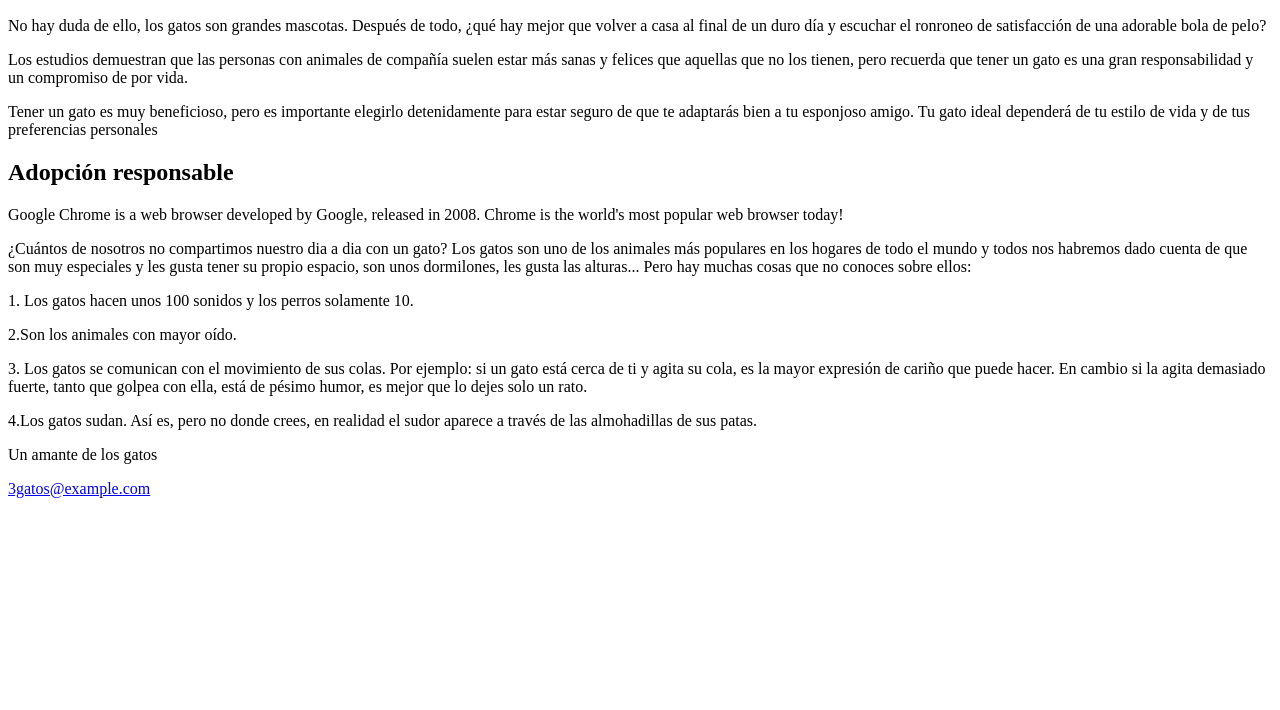
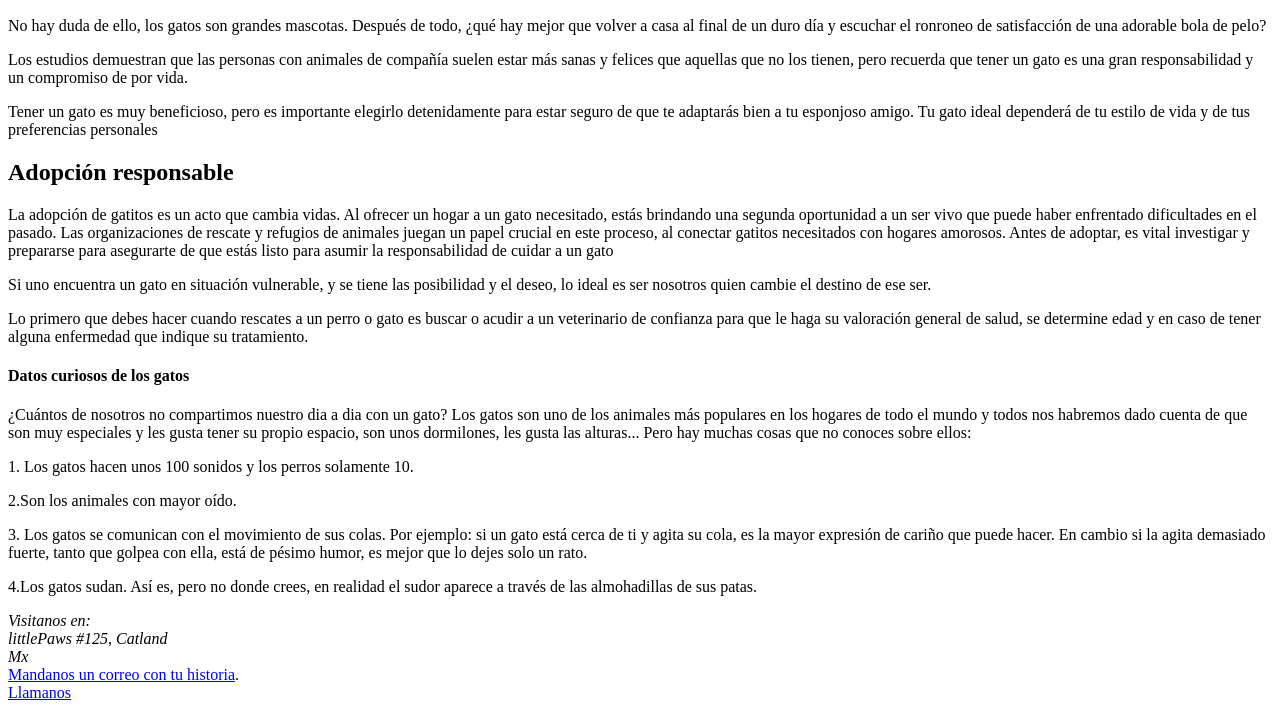
Before and after one commit to AbSofia/M1P03_Abril_Galindo_Pe-a, a plain HTML site: page index.html in a window 1280 px wide. Shown: the part 180-890 px from the top of the page. Before the commit the page ends 800 px from the top, so only its background shows below. Drawn offline with Linux system fonts and the light colour scheme.

Commit message:
section y footer

```diff
--- a/index.html
+++ b/index.html
@@ -28,23 +28,46 @@
 
             <article>
                 <h2>Adopción responsable</h2>
-                <p>Google Chrome is a web browser developed by Google, released in 2008. Chrome is the world's most popular web browser today!</p>
+                <p>La adopción de gatitos es un acto que cambia vidas. Al ofrecer un hogar a un gato necesitado, estás brindando una
+                segunda oportunidad a un ser vivo que puede haber enfrentado dificultades en el pasado. Las organizaciones de rescate y
+                refugios de animales juegan un papel crucial en este proceso, al conectar gatitos necesitados con hogares amorosos.
+                Antes de adoptar, es vital investigar y prepararse para asegurarte de que estás listo para asumir la responsabilidad de
+                cuidar a un gato</p>
+                <p>Si uno encuentra un gato en situación vulnerable, y se tiene las posibilidad y el deseo, lo ideal es ser nosotros quien cambie el
+                destino de ese ser.</p>
+                <p>Lo primero que debes hacer cuando rescates a un perro o gato es buscar o acudir a un veterinario de confianza para que
+                le haga su valoración general de salud, se determine edad y en caso de tener alguna enfermedad que indique su
+                tratamiento.</p>
             </article>
     </section>
 
-    <p>¿Cuántos de nosotros no compartimos nuestro dia a dia con un gato? Los gatos son uno de los animales más populares en los hogares
-    de todo el mundo y todos nos habremos dado cuenta de que son muy especiales y les gusta tener su propio espacio, son unos dormilones, les gusta las alturas...
+    <aside>
+        <article><h4>Datos curiosos de los gatos</h4>
+          <p>¿Cuántos de nosotros no compartimos nuestro dia a dia con un gato? Los gatos son uno de los animales más populares en
+            los hogares
+            de todo el mundo y todos nos habremos dado cuenta de que son muy especiales y les gusta tener su propio espacio, son
+            unos dormilones, les gusta las alturas...
             Pero hay muchas cosas que no conoces sobre ellos:</p>
          <p>1. Los gatos hacen unos 100 sonidos y los perros solamente 10.</p>
          <p> 2.Son los animales con mayor oído.</p>
-    <p>3. Los gatos se comunican con el movimiento de sus colas. Por ejemplo: si un gato está cerca de ti y agita su cola, es la
-    mayor expresión de cariño que puede hacer. En cambio si la agita demasiado fuerte, tanto que golpea con ella, está de
+         <p>3. Los gatos se comunican con el movimiento de sus colas. Por ejemplo: si un gato está cerca de ti y agita su cola,
+            es la
+            mayor expresión de cariño que puede hacer. En cambio si la agita demasiado fuerte, tanto que golpea con ella, está
+            de
             pésimo humor, es mejor que lo dejes solo un rato.</p>
-    <p>4.Los gatos sudan. Así es, pero no donde crees, en realidad el sudor aparece a través de las almohadillas de sus patas.</p>
+         <p>4.Los gatos sudan. Así es, pero no donde crees, en realidad el sudor aparece a través de las almohadillas de sus
+            patas.</p>
+        </article>
+    </aside>
 
     <footer>
-        <p>Un amante de los gatos</p>
-        <p><a href="mailto:3gatos@example.com">3gatos@example.com</a></p>
+        <address>
+            Visitanos en:<br>
+            littlePaws #125, Catland<br>
+            Mx
+        </address>
+        <a href="mailto:locosporlosgatos@example.com">Mandanos un correo con tu historia</a>.<br>
+        <a href="tel:+34678567876">Llamanos</a>
     </footer>
 </body>
 </html>
```
Lines whose indentation alone changed are shown as unchanged.
